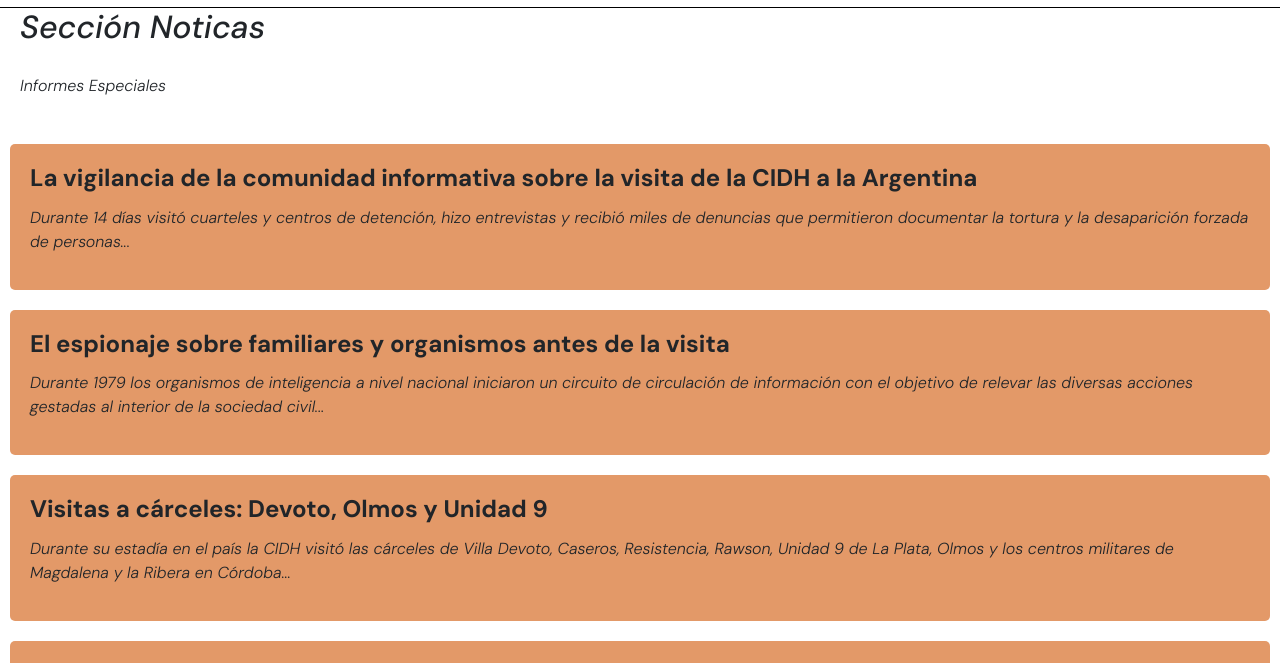
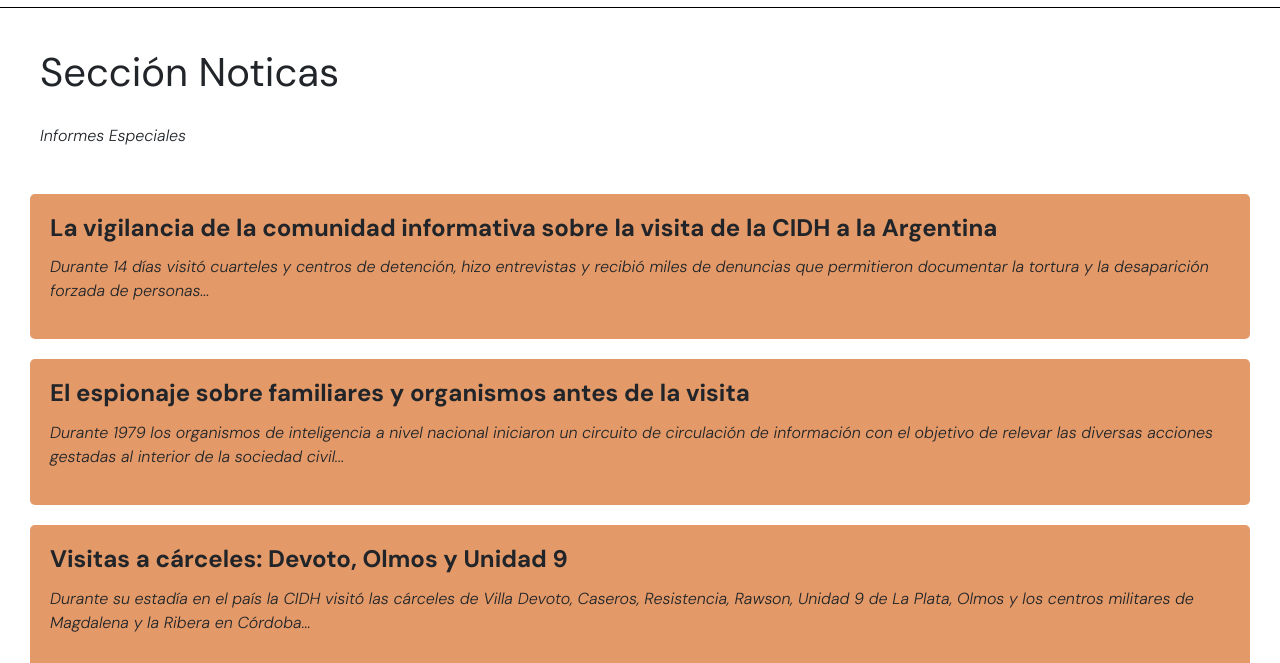
Before and after one commit to LucaForconesi5/PF-Forconesi, a plain HTML site: page pages/noticias.html in a window 1280 px wide. Shown: the part 124-787 px from the top of the page. Drawn offline with nearby package versions, Linux system fonts and the light colour scheme.

Commit message:
seccion noticias v1

```diff
--- a/pages/noticias.html
+++ b/pages/noticias.html
@@ -66,7 +66,7 @@
 
     <main class="contenedorNoticias">
 
-        <h2>Sección Noticas</h2>
+        <h1>Sección Noticas</h1>
         <p>Informes Especiales</p>
 
             <article class="articleNoticias">
--- a/styles/styles.css
+++ b/styles/styles.css
@@ -254,6 +254,7 @@
 .contenedorNoticias {
     display: flex;
     flex-direction: column;
+    padding: 20px
 }
 
 .articleNoticias {
```
